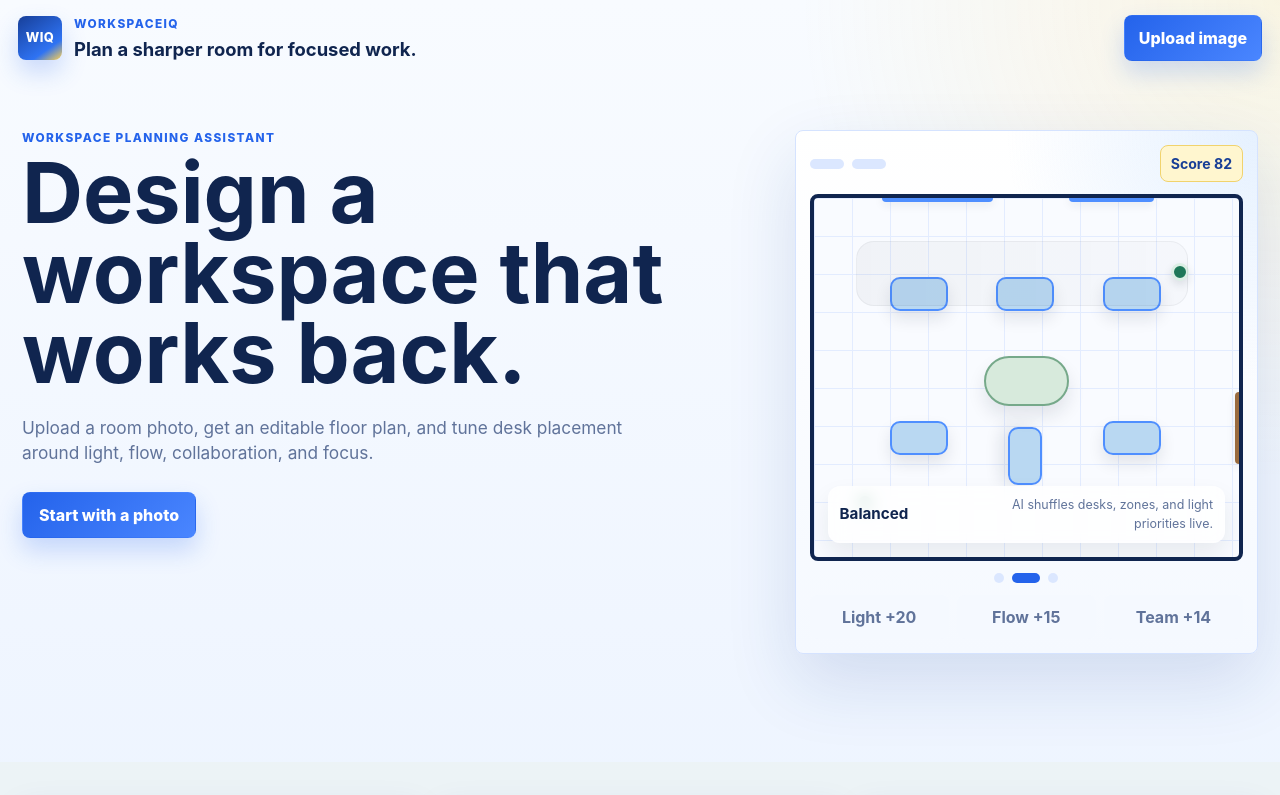
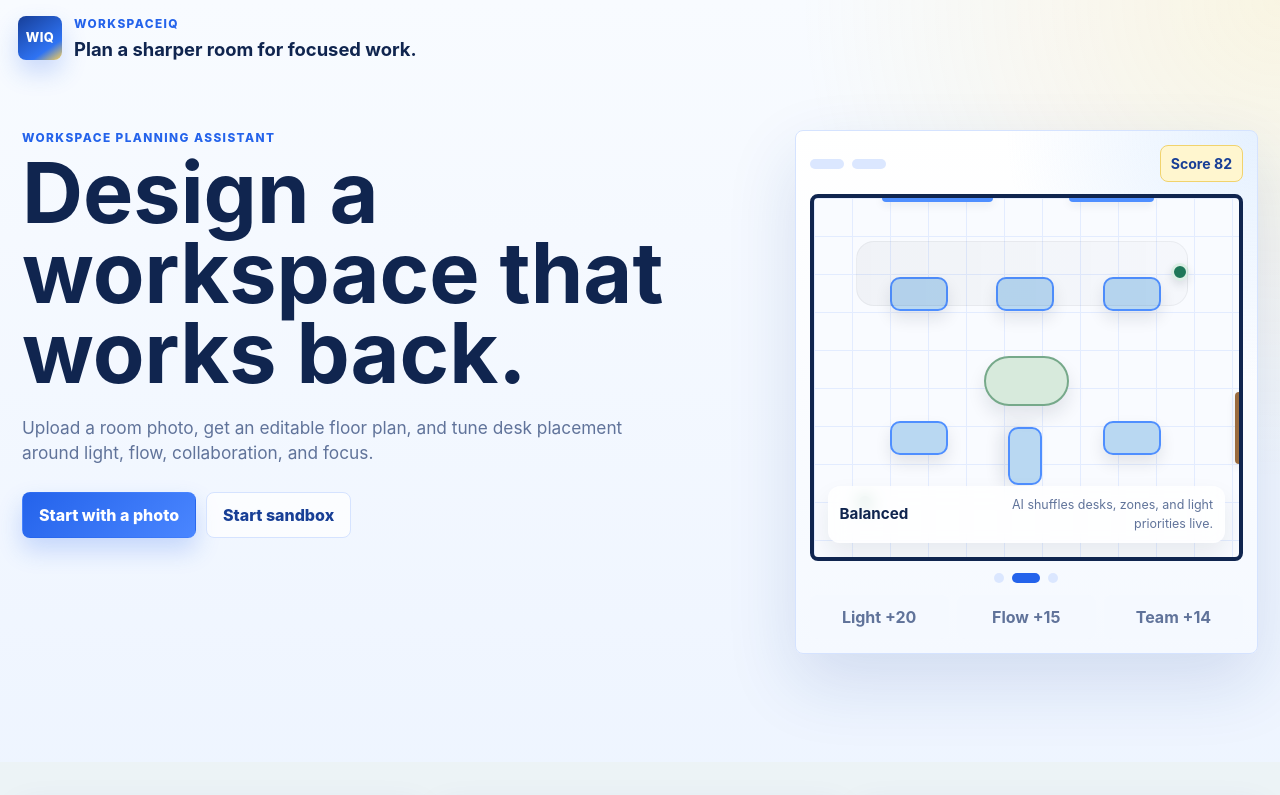
Before and after one commit to taffycheez/SaaSathon-TBD, a Next.js app in the folder FloorPlanToProductivity/workspaceiq/web/: page / in a window 1280 px wide. Shown: the top 795 px of the page. Built offline with nearby package versions, Linux system fonts and the light colour scheme.

Commit message:
Add sandbox entry and site icon

```diff
--- a/FloorPlanToProductivity/workspaceiq/web/app/globals.css
+++ b/FloorPlanToProductivity/workspaceiq/web/app/globals.css
@@ -112,18 +112,6 @@ button:disabled {
   font-size: 0.8rem;
   font-weight: 800;
   letter-spacing: 0.04em;
-}
-
-.header-upload-button {
-  margin-left: auto;
-  border: 1px solid transparent;
-  border-radius: 8px;
-  padding: 10px 14px;
-  background: linear-gradient(135deg, var(--accent) 0%, #4a86ff 100%);
-  color: white;
-  font-weight: 800;
-  cursor: pointer;
-  box-shadow: 0 12px 24px rgba(36, 99, 235, 0.2);
 }
 
 .site-footer a,
@@ -1262,10 +1250,6 @@ input[type="range"] {
     display: grid;
   }
 
-  .header-upload-button {
-    margin-left: 0;
-  }
-
   .hero-section {
     padding-top: 18px;
   }
--- a/FloorPlanToProductivity/workspaceiq/web/components/WorkspaceApp.jsx
+++ b/FloorPlanToProductivity/workspaceiq/web/components/WorkspaceApp.jsx
@@ -546,12 +546,14 @@ export default function WorkspaceApp() {
   const [layoutNotes, setLayoutNotes] = useState([]);
   const [scoreExplanation, setScoreExplanation] = useState(null);
   const [isExplainingScore, setIsExplainingScore] = useState(false);
+  const [isSandboxMode, setIsSandboxMode] = useState(false);
   const [showResetConfirm, setShowResetConfirm] = useState(false);
   const [pendingScrollTarget, setPendingScrollTarget] = useState("");
   const [heroSceneIndex, setHeroSceneIndex] = useState(0);
   const [headerHidden, setHeaderHidden] = useState(false);
 
   const heroScene = HERO_LAYOUT_SCENES[heroSceneIndex];
+  const hasWorkspace = Boolean(imagePreview) || isSandboxMode;
   const activeRoom = roomPreview ?? room;
   const scoreResult = useMemo(() => computeFengShuiScore(activeRoom, preferences), [activeRoom, preferences]);
   const committedScoreResult = useMemo(() => computeFengShuiScore(room, preferences), [room, preferences]);
@@ -763,6 +765,7 @@ export default function WorkspaceApp() {
 
   async function handleUpload(file) {
     setIsAnalysing(true);
+    setIsSandboxMode(false);
     setError("");
 
     try {
@@ -875,6 +878,19 @@ export default function WorkspaceApp() {
       return;
     }
 
+    if (isSandboxMode) {
+      setRoom(DEFAULT_ROOM, { recordHistory: false, resetHistory: true });
+      setBaseRoom(DEFAULT_ROOM);
+      setPreferences(defaultPreferences);
+      setShowReferenceImage(false);
+      setWallToolMode("select");
+      setError("");
+      setRoomNotes(["Sandbox mode started. Add walls, doors, windows, desks, and objects from scratch."]);
+      setLayoutNotes([]);
+      setScoreExplanation(null);
+      return;
+    }
+
     setRoom(DEFAULT_ROOM, { recordHistory: false, resetHistory: true });
     setBaseRoom(DEFAULT_ROOM);
     setPreferences(defaultPreferences);
@@ -894,6 +910,7 @@ export default function WorkspaceApp() {
   function goHome(target = "home") {
     setShowResetConfirm(false);
     setIsGenerating(false);
+    setIsSandboxMode(false);
     setError("");
     setRoom(DEFAULT_ROOM, { recordHistory: false, resetHistory: true });
     setBaseRoom(DEFAULT_ROOM);
@@ -904,6 +921,23 @@ export default function WorkspaceApp() {
     setRoomNotes([]);
     setLayoutNotes([]);
     setPendingScrollTarget(target);
+  }
+
+  function startSandbox() {
+    setShowResetConfirm(false);
+    setIsAnalysing(false);
+    setIsGenerating(false);
+    setIsSandboxMode(true);
+    setError("");
+    setRoom(DEFAULT_ROOM, { recordHistory: false, resetHistory: true });
+    setBaseRoom(DEFAULT_ROOM);
+    setPreferences(defaultPreferences);
+    setImagePreview("");
+    setShowReferenceImage(false);
+    setWallToolMode("select");
+    setRoomNotes(["Sandbox mode started. Add walls, doors, windows, desks, and objects from scratch."]);
+    setLayoutNotes([]);
+    setScoreExplanation(null);
   }
 
   return (
@@ -921,24 +955,15 @@ export default function WorkspaceApp() {
             <h1>Plan a sharper room for focused work.</h1>
           </div>
         </button>
-        {!imagePreview ? (
-          <button
-            type="button"
-            className="header-upload-button"
-            onClick={() => uploadRef.current?.openPicker()}
-            disabled={isAnalysing}
-          >
-            {isAnalysing ? "Analysing..." : "Upload image"}
-          </button>
-        ) : null}
       </header>
 
       {isAnalysing ? <LoadingScreen /> : null}
 
-      {!imagePreview ? (
+      {!hasWorkspace ? (
         <HomePage
           uploadRef={uploadRef}
           onUpload={handleUpload}
+          onStartSandbox={startSandbox}
           isLoading={isAnalysing}
           error={error}
           onHome={goHome}
@@ -1026,12 +1051,14 @@ export default function WorkspaceApp() {
           >
             <p className="upload-kicker">Confirm reset</p>
             <h2 id="reset-confirm-title">
-              {imagePreview ? "Restore the analysed floor plan?" : "Reset this workspace?"}
+              {imagePreview ? "Restore the analysed floor plan?" : isSandboxMode ? "Reset this sandbox?" : "Reset this workspace?"}
             </h2>
             <p>
               {imagePreview
                 ? "This will remove your current edits and bring the layout back to the analysed starting point."
-                : "This will clear the current workspace and return to the default starting state."}
+                : isSandboxMode
+                  ? "This will clear the current sandbox and return it to a blank default workspace."
+                  : "This will clear the current workspace and return to the default starting state."}
             </p>
             <div className="confirm-actions">
               <button type="button" className="secondary-button modal-button" onClick={cancelResetWorkspace}>
@@ -1073,7 +1100,7 @@ function LoadingScreen() {
   );
 }
 
-function HomePage({ uploadRef, onUpload, isLoading, error, onHome, heroScene, heroSceneIndex }) {
+function HomePage({ uploadRef, onUpload, onStartSandbox, isLoading, error, onHome, heroScene, heroSceneIndex }) {
   const [pointerLight, setPointerLight] = useState({ x: 50, y: 50, active: false });
 
   function handlePlanPointerMove(event) {
@@ -1105,6 +1132,14 @@ function HomePage({ uploadRef, onUpload, isLoading, error, onHome, heroScene, he
               disabled={isLoading}
             >
               {isLoading ? "Analysing..." : "Start with a photo"}
+            </button>
+            <button
+              type="button"
+              className="secondary-link"
+              onClick={onStartSandbox}
+              disabled={isLoading}
+            >
+              Start sandbox
             </button>
           </div>
         </div>
```
Also changed, not shown: FloorPlanToProductivity/workspaceiq/web/app/icon.svg (added).
